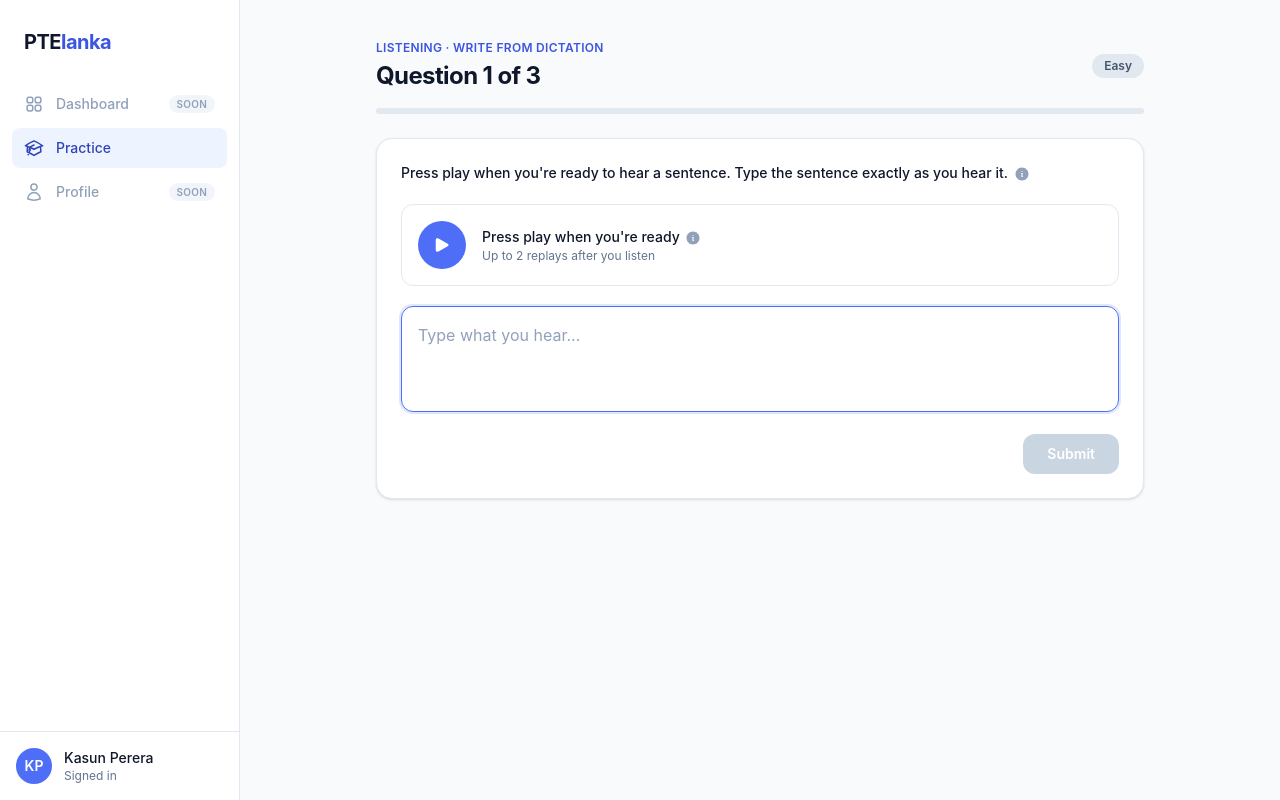
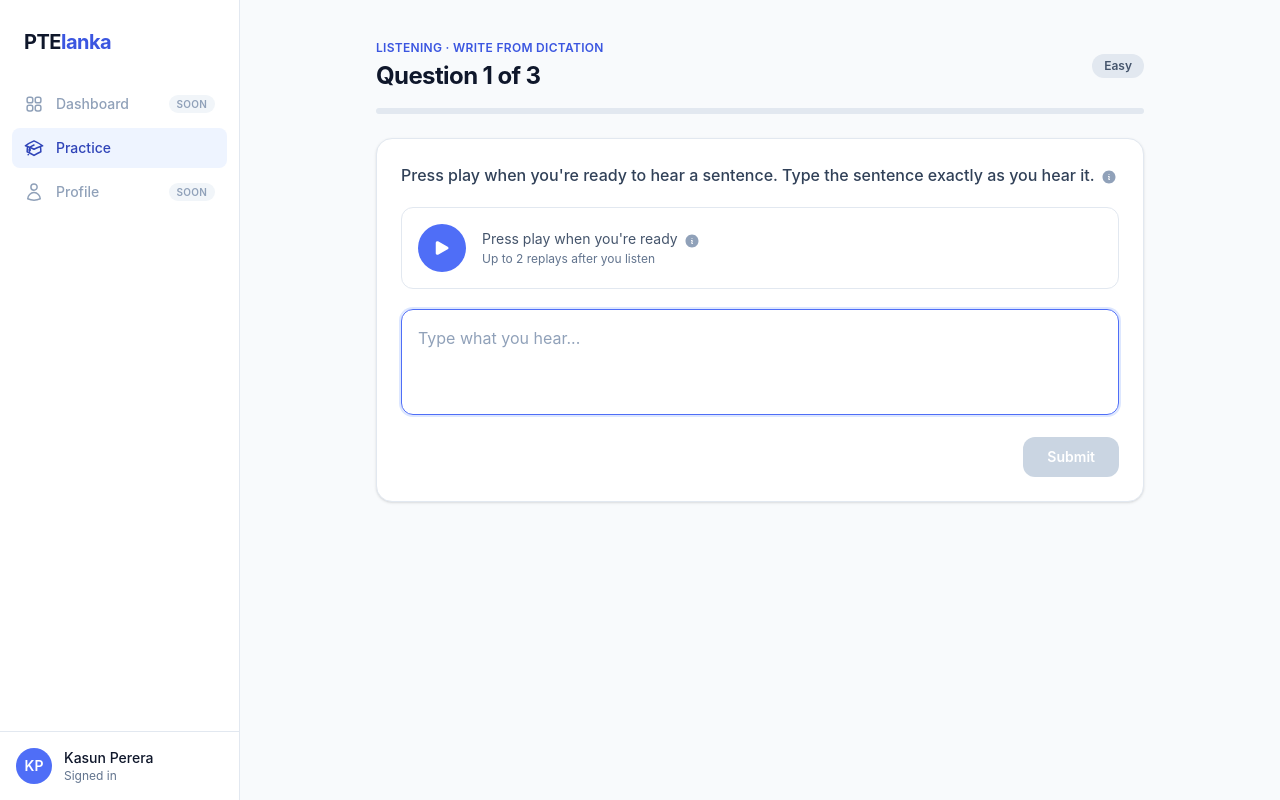
Before and after one commit to chankarunaratne/pteapp, a Next.js app: page /practice/wfd in a window 1280 px wide. Built offline with nearby package versions, Linux system fonts and the light colour scheme.

Commit message:
typoraohy fix

```diff
--- a/app/practice/wfd/page.tsx
+++ b/app/practice/wfd/page.tsx
@@ -88,7 +88,7 @@ export default function WfdSessionPage() {
       </div>
 
       <div className="mt-6 rounded-2xl border border-slate-200 bg-white p-6 shadow-sm">
-        <p className="text-sm font-medium text-slate-900">
+        <p className="text-base font-medium text-slate-700">
           Press play when you&apos;re ready to hear a sentence. Type the
           sentence exactly as you hear it.{" "}
           <InfoPopover align="right">
--- a/components/wfd/AudioPlayer.tsx
+++ b/components/wfd/AudioPlayer.tsx
@@ -45,7 +45,7 @@ export default function AudioPlayer({ sentence }: { sentence: string }) {
         )}
       </button>
       <div className="min-w-0">
-        <p className="text-sm font-medium text-slate-900">
+        <p className="text-sm font-normal text-slate-600">
           {isPlaying
             ? "Playing..."
             : !hasPlayed
```
